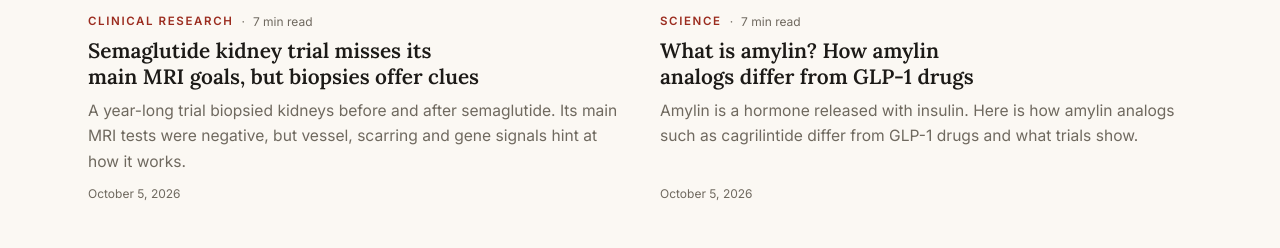
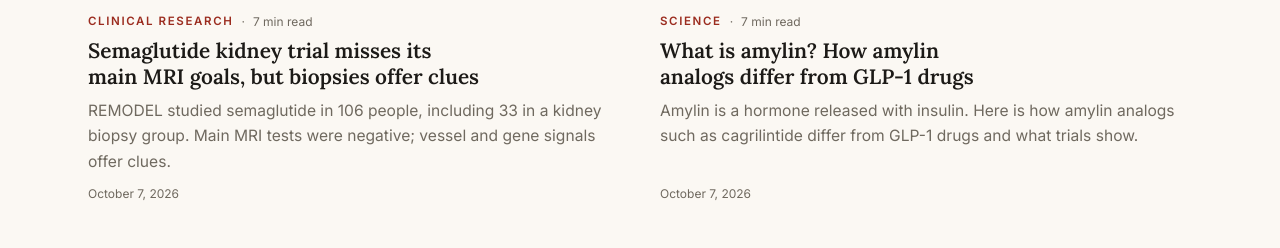
Before and after one commit to edorfanini00/peptidedigest, a Next.js app: page / in a window 1280 px wide. Shown: the part 2746-2994 px from the top of the page. Built offline with nearby package versions, Linux system fonts and the light colour scheme.

Commit message:
Correct trial reporting and refresh October 7 newsroom sources

```diff
--- a/app/page.tsx
+++ b/app/page.tsx
@@ -83,16 +83,16 @@ const regulatoryArticles: CardArticle[] = [
   {
     "slug": "semaglutide-kidney-biopsy-trial-remodel-results",
     "category": "Clinical research",
-    "date": "October 5, 2026",
+    "date": "October 7, 2026",
     "readTime": "7 min read",
     "title": "Semaglutide kidney trial misses its main MRI goals, but biopsies offer clues",
-    "excerpt": "A year-long trial biopsied kidneys before and after semaglutide. Its main MRI tests were negative, but vessel, scarring and gene signals hint at how it works.",
+    "excerpt": "REMODEL studied semaglutide in 106 people, including 33 in a kidney biopsy group. Main MRI tests were negative; vessel and gene signals offer clues.",
     "image": "semaglutideKidneyMri"
   },
   {
     "slug": "what-is-amylin-amylin-analogs-vs-glp-1",
     "category": "Science",
-    "date": "October 5, 2026",
+    "date": "October 7, 2026",
     "readTime": "7 min read",
     "title": "What is amylin? How amylin analogs differ from GLP-1 drugs",
     "excerpt": "Amylin is a hormone released with insulin. Here is how amylin analogs such as cagrilintide differ from GLP-1 drugs and what trials show.",
--- a/app/semaglutide-kidney-biopsy-trial-remodel-results/story.ts
+++ b/app/semaglutide-kidney-biopsy-trial-remodel-results/story.ts
@@ -3,8 +3,8 @@ import type { NewsroomStory } from "@/components/NewsroomArticle";
 export const story: NewsroomStory = {
   "slug": "semaglutide-kidney-biopsy-trial-remodel-results",
   "title": "Semaglutide kidney trial misses its main MRI goals, but biopsies offer clues",
-  "description": "A year-long trial biopsied kidneys before and after semaglutide. Its main MRI tests were negative, but vessel, scarring and gene signals hint at how it works.",
-  "date": "2026-10-05T12:28:24Z",
+  "description": "REMODEL studied semaglutide in 106 people, including 33 in a kidney biopsy group. Main MRI tests were negative; vessel and gene signals offer clues.",
+  "date": "2026-10-07T08:15:35-04:00",
   "type": "NewsArticle",
   "category": "Clinical research",
   "image": "semaglutideKidneyMri",
@@ -67,7 +67,7 @@ export const story: NewsroomStory = {
       "title": "How far the findings stretch",
       "id": "limits",
       "paragraphs": [
-        "No formal hypothesis testing, multiplicity adjustment or testing hierarchy was planned. The P values for the many secondary and exploratory outcomes are nominal, and the authors write that they \"should therefore be interpreted with caution.\" With so many outcomes examined, some could look positive by chance.[1]",
+        "No formal hypothesis testing, multiplicity adjustment or testing hierarchy was planned for the three coprimary MRI outcomes. The P values for the many secondary and exploratory outcomes are nominal, and the authors write that they \"should therefore be interpreted with caution.\" With so many outcomes examined, some could look positive by chance.[1]",
         "The links among imaging, tissue and clinical results are associations, because no mediation analysis was done. Filtration was not measured directly with a tracer such as iohexol, and the small number of women limits what the trial can say about them. REMODEL tracked mechanisms for a year and was never designed to show fewer kidney failures. That evidence comes from FLOW.[1][4]"
       ]
     },
@@ -100,7 +100,7 @@ export const story: NewsroomStory = {
   "faqs": [
     {
       "q": "Does semaglutide cause kidney damage?",
-      "a": "In FLOW, semaglutide lowered the risk of major kidney events by 24% versus placebo, and serious adverse events were less common than with placebo.[4] The Ozempic label warns of acute kidney injury reported after approval, mostly in people dehydrated by gastrointestinal side effects.[5] In the smaller REMODEL trial, serious acute kidney injury was recorded in 4 of 71 semaglutide participants and none of 35 on placebo.[2]",
+      "a": "In FLOW, semaglutide lowered the risk of major kidney events by 24% versus placebo, and serious adverse events were less common than with placebo. The Ozempic label warns of acute kidney injury reported after approval, mostly in people dehydrated by gastrointestinal side effects. In the smaller REMODEL trial, serious acute kidney injury was recorded in 4 of 71 semaglutide participants and none of 35 on placebo.",
       "refs": [
         4,
         5,
@@ -109,7 +109,7 @@ export const story: NewsroomStory = {
     },
     {
       "q": "Is semaglutide the same drug as Ozempic and Wegovy?",
-      "a": "Semaglutide is the active ingredient in both. REMODEL tested weekly semaglutide injections in people with type 2 diabetes and chronic kidney disease, the population covered by Ozempic's kidney indication.[1][5][6]",
+      "a": "Semaglutide is the active ingredient in both. REMODEL tested weekly semaglutide injections in people with type 2 diabetes and chronic kidney disease, the population covered by Ozempic's kidney indication.",
       "refs": [
         1,
         5,
@@ -148,8 +148,8 @@ export const story: NewsroomStory = {
     },
     {
       "id": 6,
-      "url": "https://dailymed.nlm.nih.gov/dailymed/drugInfo.cfm?setid=f5e548d0-cc79-4c34-a3f5-e20a5b8b6564",
-      "title": "Wegovy (semaglutide) injection prescribing information (DailyMed)"
+      "url": "https://dailymed.nlm.nih.gov/dailymed/drugInfo.cfm?setid=ee06186f-2aa3-4990-a760-757579d8f77b",
+      "title": "Wegovy (semaglutide) injection and tablets prescribing information (DailyMed)"
     },
     {
       "id": 7,
--- a/app/sitemap.ts
+++ b/app/sitemap.ts
@@ -8,13 +8,13 @@ export default function sitemap(): MetadataRoute.Sitemap {
   return [
     {
       url: `${base}/semaglutide-kidney-biopsy-trial-remodel-results`,
-      lastModified: new Date("2026-10-05T12:28:24Z"),
+      lastModified: new Date("2026-10-07T08:15:35-04:00"),
       changeFrequency: "weekly",
       priority: 0.85,
     },
     {
       url: `${base}/what-is-amylin-amylin-analogs-vs-glp-1`,
-      lastModified: new Date("2026-10-05T12:28:24Z"),
+      lastModified: new Date("2026-10-07T08:15:35-04:00"),
       changeFrequency: "monthly",
       priority: 0.85,
     },
@@ -164,7 +164,7 @@ export default function sitemap(): MetadataRoute.Sitemap {
     },
     {
       url: base,
-      lastModified: "2026-10-05",
+      lastModified: "2026-10-07",
       changeFrequency: "daily",
       priority: 1,
     },
--- a/app/what-is-amylin-amylin-analogs-vs-glp-1/story.ts
+++ b/app/what-is-amylin-amylin-analogs-vs-glp-1/story.ts
@@ -4,7 +4,7 @@ export const story: NewsroomStory = {
   "slug": "what-is-amylin-amylin-analogs-vs-glp-1",
   "title": "What is amylin? How amylin analogs differ from GLP-1 drugs",
   "description": "Amylin is a hormone released with insulin. Here is how amylin analogs such as cagrilintide differ from GLP-1 drugs and what trials show.",
-  "date": "2026-10-05T12:28:24Z",
+  "date": "2026-10-07T08:15:35-04:00",
   "type": "Article",
   "category": "Science",
   "image": "amylinHistologyBench",
@@ -51,11 +51,11 @@ export const story: NewsroomStory = {
       "paragraphs": [
         "Every trial below was funded by the company developing the drug.[10][14][16][18] The REDEFINE 4 results and CagriSema's regulatory timeline come from Novo Nordisk's own announcements.[12][13]",
         "The furthest along is CagriSema, a fixed combination of cagrilintide and the GLP-1 drug semaglutide.[13] In the phase 3 REDEFINE 1 trial, 3,417 adults without diabetes who had obesity, or overweight plus at least one related health problem, were randomized for 68 weeks. Body weight fell an estimated 20.4% with the combination versus 3.0% with placebo. Gastrointestinal side effects such as nausea affected 79.6% versus 39.9% and were mainly transient and mild to moderate.[10]",
-        "The design is what makes REDEFINE 1 useful for the amylin question. Alongside 2,108 people on the combination and 705 on placebo, it had a semaglutide-only arm and a cagrilintide-only arm of 302 people each.[10] Assuming participants stayed on treatment, weight fell 22.7% with the combination, 16.1% with semaglutide alone and 11.8% with cagrilintide alone.[11] Within one trial and one population, adding the amylin analog produced more weight loss than the GLP-1 drug by itself.[11]",
+        "The design is what makes REDEFINE 1 useful for the amylin question. Alongside 2,108 people on the combination and 705 on placebo, it had a semaglutide-only arm and a cagrilintide-only arm of 302 people each.[10] A separate analysis estimated what would happen if everyone continued treatment without rescue medication: weight fell an estimated 22.7% with the combination, 16.1% with semaglutide alone and 11.8% with cagrilintide alone. This hypothetical treatment continuation assumption differs from the analysis behind the 20.4% figure above, which includes treatment discontinuation and rescue interventions.[10][11] Within one trial and one population, adding the amylin analog produced more weight loss than the GLP-1 drug by itself.[11]",
         "Beating its own components is not the same as beating every rival. Novo Nordisk announced in February 2026 that in REDEFINE 4, an open-label trial of 809 people with obesity and at least one related condition, CagriSema missed its primary goal of showing it was not inferior to tirzepatide after 84 weeks. Weight fell 20.2% versus 23.6% in the treatment-regimen analysis, and 23.0% versus 25.5% if everyone had adhered to treatment.[12] The company says it submitted a New Drug Application for CagriSema in December 2025 and expects an FDA decision in the fourth quarter of 2026.[13]",
         "Novo is also putting both signals into one molecule. Zenagamtide, formerly called amycretin, activates GLP-1, amylin and calcitonin receptors.[14] In a 36-week phase 2 trial of 262 adults with type 2 diabetes, HbA1c (glycated hemoglobin, a measure of average blood sugar over recent months) started at an average of 7.8%. It fell by 0.9 percentage points in the lowest-dose group and 1.7 in the highest, which was 0.77 and 1.56 points more than placebo. Most side effects were gastrointestinal and mild to moderate.[14] A phase 3 trial comparing it with semaglutide in obesity is recruiting.[15]",
         "Lilly's eloralintide tests amylin activity without a GLP-1 partner. In a 48-week phase 2 trial of 263 adults with obesity, or overweight plus a weight-related condition, and no type 2 diabetes, mean weight fell 9% to 20% across eloralintide groups, compared with 0.4% on placebo. Nausea ranged from 11% to 64% across groups versus 14% on placebo, and fatigue was the other most common side effect.[16] A phase 3 trial in 1,980 adults without type 2 diabetes is recruiting.[17]",
-        "Petrelintide, a long-acting amylin analog from Zealand Pharma, was tested in ZUPREME 1, a phase 2 trial of 493 adults with obesity, or overweight plus high blood pressure or abnormal blood lipids, and no type 2 diabetes. After 28 weeks, weight fell 7.9% to 9.8% across treatment groups versus 1.7% with placebo, and nausea was reported by 20% of 404 people on petrelintide compared with 6% on placebo.[18] Roche is now the registered sponsor of a 3,900-person phase 3 trial against placebo, listed as not yet recruiting on 5 October 2026, and of a phase 2 trial pairing petrelintide with Roche's enicepatide.[19][22]",
+        "Petrelintide, a long-acting amylin analog from Zealand Pharma, was tested in ZUPREME 1, a phase 2 trial of 493 adults with obesity, or overweight plus high blood pressure or abnormal blood lipids, and no type 2 diabetes. After 28 weeks, weight fell 7.9% to 9.8% across treatment groups versus 1.7% with placebo, and nausea was reported by 20% of 404 people on petrelintide compared with 6% (5 of 81) on placebo.[18] Roche is now the registered sponsor of a 3,900-person phase 3 trial against placebo, listed as not yet recruiting on 7 October 2026, and of a phase 2 trial pairing petrelintide with Roche's enicepatide.[19][22]",
         "These figures come from different populations, durations and comparators, so they cannot be lined up to rank the drugs."
       ]
     },
@@ -64,15 +64,16 @@ export const story: NewsroomStory = {
       "id": "what-is-still-unknown",
       "paragraphs": [
         "The biggest gap is outcomes. REDEFINE 3 is testing whether CagriSema reduces cardiovascular deaths, heart attacks and strokes in 7,101 adults with established cardiovascular disease, and its primary completion is estimated for September 2027.[20]",
-        "Tolerability is the second open question. Amylin drugs are often discussed as a route to better-tolerated weight-loss treatment, yet nausea was still the most common side effect of eloralintide and petrelintide in their phase 2 trials.[21][16][18] Researchers are still working out how calcitonin receptor activity, drug exposure and the brain circuits involved decide whether eating less reflects normal fullness or an unpleasant, aversive signal.[21]",
-        "The next answers will come from specific documents. First is the FDA's decision on CagriSema, which Novo expects in the fourth quarter of 2026. After that come REDEFINE 3 and the phase 3 trials of eloralintide and petrelintide, whose primary completion dates the registry estimates for 2028.[13][17][19] For now the firm finding is narrow: in one large trial, adding an amylin analog to semaglutide increased weight loss, and most other claims made for the class are still being tested.[11]"
+        "A second trial will test whether metabolic changes translate into fewer serious cardiovascular events. Novo Nordisk's AMBIENCE trial, first posted on ClinicalTrials.gov on 6 October 2026, plans to compare zenagamtide with placebo in an estimated 8,500 adults with overweight or obesity and established atherosclerotic cardiovascular disease, meaning artery disease caused by plaque. Its main measure combines cardiovascular death, nonfatal heart attack, nonfatal stroke and hospitalization or an urgent visit for heart failure. The phase 3 study was not yet recruiting when checked on 7 October, with primary completion estimated for September 2030.[23]",
+        "Tolerability is the second open question. Amylin drugs are often discussed as a route to better-tolerated weight-loss treatment.[21] Yet nausea and fatigue were the most common side effects of eloralintide in its phase 2 trial, while nausea was the most common with petrelintide.[16][18] Researchers are still working out how calcitonin receptor activity, drug exposure and the brain circuits involved decide whether eating less reflects normal fullness or an unpleasant, aversive signal.[21]",
+        "The next answers will come from specific documents. First is the FDA's decision on CagriSema, which Novo expects in the fourth quarter of 2026. After that come REDEFINE 3 and the phase 3 trials of eloralintide and petrelintide, whose primary completion dates the registry estimates for 2028.[13][17][19] AMBIENCE extends the cardiovascular outcomes timeline to an estimated September 2030 primary completion; that is a study milestone, not a promised publication date.[23] For now the firm finding is narrow: in one large trial, adding an amylin analog to semaglutide increased weight loss, and most other claims made for the class are still being tested.[11]"
       ]
     }
   ],
   "faqs": [
     {
       "q": "Is amylin the same as amyloid?",
-      "a": "No. Amylin is the hormone, and amyloid describes protein that has aggregated into fibril deposits. Human amylin can form those deposits in the pancreas, especially in type 2 diabetes, which is how it got the name islet amyloid polypeptide. Pramlintide was designed as a non-aggregating version.[5][4]",
+      "a": "No. Amylin is the hormone, and amyloid describes protein that has aggregated into fibril deposits. Human amylin can form those deposits in the pancreas, especially in type 2 diabetes, which is how it got the name islet amyloid polypeptide. Pramlintide was designed as a non-aggregating version.",
       "refs": [
         5,
         4
@@ -80,7 +81,7 @@ export const story: NewsroomStory = {
     },
     {
       "q": "Is pramlintide (Symlin) still available?",
-      "a": "The FDA approved pramlintide, sold as Symlin, in March 2005 as an add-on to mealtime insulin, and its label carries a boxed warning about severe hypoglycemia. When we checked on 5 October 2026, the FDA's Drugs@FDA database listed every Symlin product as discontinued.[3][2]",
+      "a": "The FDA approved pramlintide, sold as Symlin, in March 2005 as an add-on to mealtime insulin, and its label carries a boxed warning about severe hypoglycemia. When we checked on 7 October 2026, the FDA's Drugs@FDA database listed every Symlin product as discontinued.",
       "refs": [
         3,
         2
@@ -154,7 +155,7 @@ export const story: NewsroomStory = {
     },
     {
       "id": 12,
-      "url": "http://novonordisk.com/content/nncorp/global/en/news-and-media/news-and-ir-materials/news-details.html?id=916501",
+      "url": "https://www.novonordisk.com/news-and-media/news-and-ir-materials/news-details.html?id=916501",
       "title": "Novo Nordisk company announcement: REDEFINE 4 headline results, 23 February 2026"
     },
     {
@@ -210,6 +211,11 @@ export const story: NewsroomStory = {
       "id": 22,
       "url": "https://clinicaltrials.gov/study/NCT07589686",
       "title": "ClinicalTrials.gov NCT07589686: petrelintide with enicepatide (RO7795068), phase 2"
+    },
+    {
+      "id": 23,
+      "url": "https://clinicaltrials.gov/study/NCT07861100",
+      "title": "ClinicalTrials.gov NCT07861100: AMBIENCE phase 3 cardiovascular outcomes trial of zenagamtide"
     }
   ],
   "related": [
```
